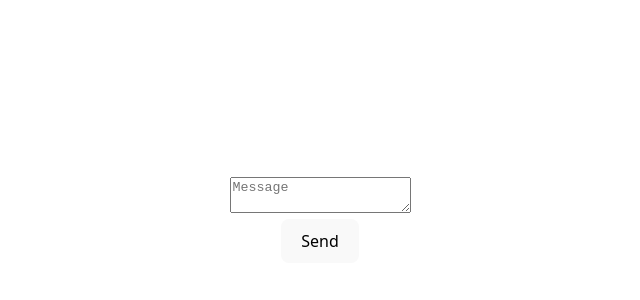
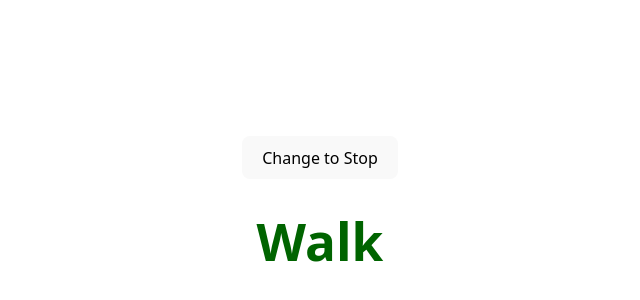
Before and after one commit to Varsonix/my-first-react-app, a React (Vite) app: page / in a window 1280 px wide. Shown: the part 180-480 px from the top of the page, without its empty margins (320-960 px from the left). Built offline with nearby package versions, Linux system fonts and the light colour scheme.

Commit message:
Exercise

```diff
--- a/src/App.jsx
+++ b/src/App.jsx
@@ -2,11 +2,12 @@ import './App.css'
 import Gallery from './components/Lessons/Exercises/Statues/SculptureList'
 import Form from './components/Lessons/Exercises/FormInput/FormTest'
 import FeedbackForm from './components/Lessons/Exercises/FormInput/FormCrashFix'
+import TrafficLight from './components/Lessons/Exercises/StreetLights/Light'
 
 function App() {
   return (
     <div className="Page">
-      <FeedbackForm />
+      <TrafficLight />
     </div>
   )
 }
--- /dev/null
+++ b/src/components/Lessons/Exercises/StreetLights/Light.jsx
@@ -0,0 +1,23 @@
+import { useState } from 'react';
+
+export default function TrafficLight() {
+  const [walk, setWalk] = useState(true);
+
+  function handleClick() {
+    setWalk(!walk);
+    alert(walk ? 'Stop is next' : 'Walk is next');
+  }
+
+  return (
+    <>
+      <button onClick={handleClick}>
+        Change to {walk ? 'Stop' : 'Walk'}
+      </button>
+      <h1 style={{
+        color: walk ? 'darkgreen' : 'darkred'
+      }}>
+        {walk ? 'Walk' : 'Stop'}
+      </h1>
+    </>
+  );
+}
```
